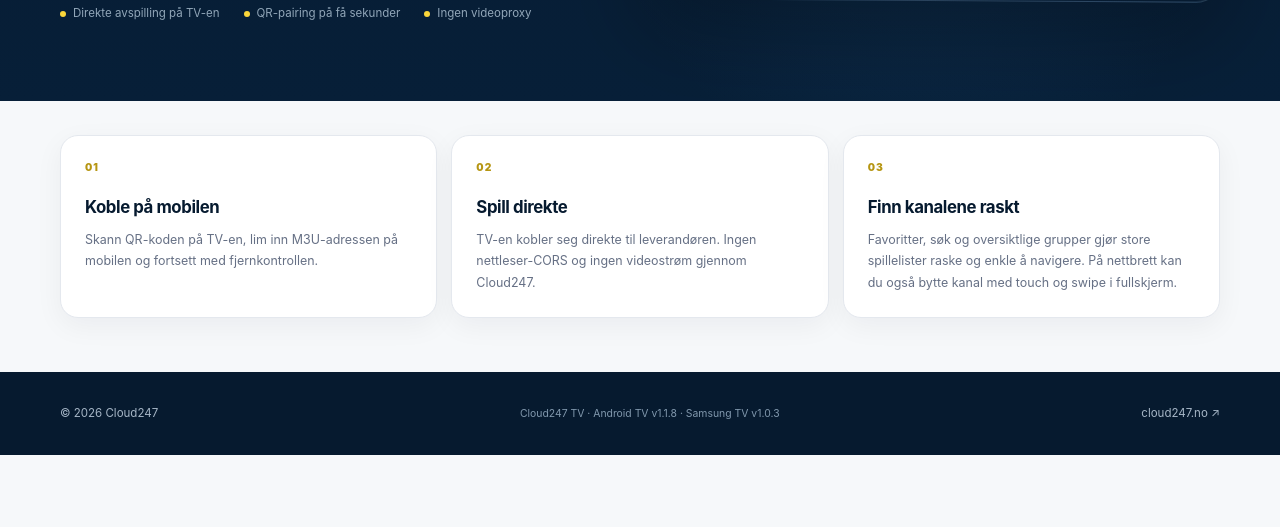
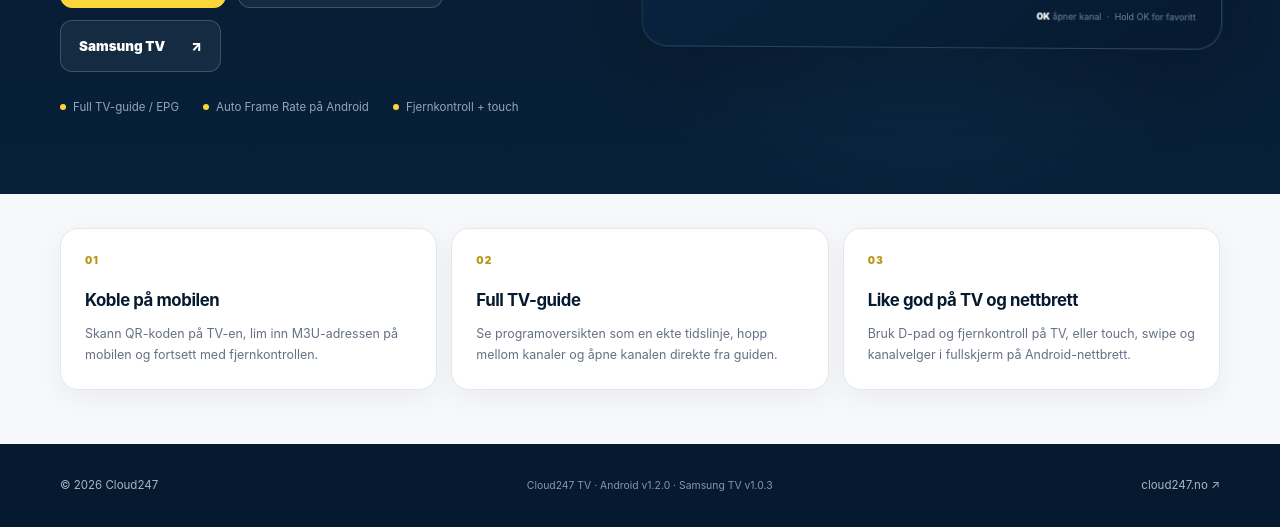
Before and after one commit to cloud247-hub/Cloud-247-TV, a plain HTML site: page index.html in a window 1280 px wide. Shown: the part 731-1258 px from the top of the page. Before the commit the page ends 1186 px from the top, so only its background shows below. Drawn offline with Linux system fonts and the light colour scheme.

Commit message:
Refresh frontend for Android v1.2.0

```diff
--- a/app.js
+++ b/app.js
@@ -10,17 +10,17 @@
       navAndroid: 'Android TV',
       navSamsung: 'Samsung TV',
       navPair: 'Koble TV',
-      nativeApp: 'ANDROID TV · v1.1.8 · SAMSUNG TV · v1.0.3',
+      nativeApp: 'ANDROID · v1.2.0 · SAMSUNG TV · v1.0.3',
       eyebrowNew: 'DIN TV · DIN SPILLELISTE',
       heroNew1: 'TV-en din.',
       heroNew2: 'Spillelisten din.',
-      leadNew: 'Cloud247 TV gir deg et ryddig TV-grensesnitt for din egen M3U-liste på Android TV og Samsung TV – med QR-pairing, favoritter, grupper og direkte avspilling fra TV-en.',
+      leadNew: 'Cloud247 TV gir deg et ryddig TV-grensesnitt for din egen M3U-liste på Android TV, Android-nettbrett og Samsung TV – med full TV-guide, favoritter, Auto Frame Rate og rask kanalnavigasjon.',
       pairTv: 'Koble TV',
-      downloadAndroid: 'Android TV',
+      downloadAndroid: 'Android TV / Tablet',
       downloadSamsung: 'Samsung TV',
-      pointDirect: 'Direkte avspilling på TV-en',
-      pointQr: 'QR-pairing på få sekunder',
-      pointLocal: 'Ingen videoproxy',
+      pointDirect: 'Full TV-guide / EPG',
+      pointQr: 'Auto Frame Rate på Android',
+      pointLocal: 'Fjernkontroll + touch',
       previewSub: 'DIN TV · DIN SPILLELISTE',
       channelsWord: 'kanaler',
       replace: 'Bytt liste',
@@ -37,26 +37,26 @@
       previewFav: 'Hold OK for favoritt',
       benefit1Title: 'Koble på mobilen',
       benefit1Text: 'Skann QR-koden på TV-en, lim inn M3U-adressen på mobilen og fortsett med fjernkontrollen.',
-      benefit2Title: 'Spill direkte',
-      benefit2Text: 'TV-en kobler seg direkte til leverandøren. Ingen nettleser-CORS og ingen videostrøm gjennom Cloud247.',
-      benefit3Title: 'Finn kanalene raskt',
-      benefit3Text: 'Favoritter, søk og oversiktlige grupper gjør store spillelister raske og enkle å navigere. På nettbrett kan du også bytte kanal med touch og swipe i fullskjerm.'
+      benefit2Title: 'Full TV-guide',
+      benefit2Text: 'Se programoversikten som en ekte tidslinje, hopp mellom kanaler og åpne kanalen direkte fra guiden.',
+      benefit3Title: 'Like god på TV og nettbrett',
+      benefit3Text: 'Bruk D-pad og fjernkontroll på TV, eller touch, swipe og kanalvelger i fullskjerm på Android-nettbrett.'
     },
     en: {
       navAndroid: 'Android TV',
       navSamsung: 'Samsung TV',
       navPair: 'Pair TV',
-      nativeApp: 'ANDROID TV · v1.1.8 · SAMSUNG TV · v1.0.3',
+      nativeApp: 'ANDROID · v1.2.0 · SAMSUNG TV · v1.0.3',
       eyebrowNew: 'YOUR TV · YOUR PLAYLIST',
       heroNew1: 'Your TV.',
       heroNew2: 'Your playlist.',
-      leadNew: 'Cloud247 TV gives you a clean TV interface for your own M3U playlist on Android TV and Samsung TV, with QR pairing, favourites, groups and direct playback on the TV.',
+      leadNew: 'Cloud247 TV gives you a clean TV interface for your own M3U playlist on Android TV, Android tablets and Samsung TV, with a full TV guide, favourites, Auto Frame Rate and fast channel navigation.',
       pairTv: 'Pair TV',
-      downloadAndroid: 'Android TV',
+      downloadAndroid: 'Android TV / Tablet',
       downloadSamsung: 'Samsung TV',
-      pointDirect: 'Direct playback on the TV',
-      pointQr: 'QR pairing in seconds',
-      pointLocal: 'No video proxy',
+      pointDirect: 'Full TV guide / EPG',
+      pointQr: 'Auto Frame Rate on Android',
+      pointLocal: 'Remote + touch',
       previewSub: 'YOUR TV · YOUR PLAYLIST',
       channelsWord: 'channels',
       replace: 'Replace list',
@@ -73,10 +73,10 @@
       previewFav: 'Hold OK for favourite',
       benefit1Title: 'Pair from your phone',
       benefit1Text: 'Scan the QR code on the TV, paste the M3U address on your phone and continue with the remote.',
-      benefit2Title: 'Play directly',
-      benefit2Text: 'The TV connects directly to the provider. No browser CORS and no video stream through Cloud247.',
-      benefit3Title: 'Find channels faster',
-      benefit3Text: 'Favourites, search and clear groups make large playlists faster and easier to navigate. On tablets, fullscreen also supports touch and swipe channel switching.'
+      benefit2Title: 'Full TV guide',
+      benefit2Text: 'Browse programmes on a real timeline, move between channels and open a channel directly from the guide.',
+      benefit3Title: 'Great on TV and tablet',
+      benefit3Text: 'Use D-pad and remote control on TV, or touch, swipe and the fullscreen channel selector on Android tablets.'
     }
   };
 
--- a/index.html
+++ b/index.html
@@ -8,7 +8,7 @@
   <title>Cloud247 TV – Android TV og Samsung TV for din egen spilleliste</title>
   <link rel="icon" href="assets/favicon.svg" type="image/svg+xml">
   <link rel="stylesheet" href="styles.css?v=2.0.0">
-  <script defer src="app.js?v=1.1.1"></script>
+  <script defer src="app.js?v=1.2.0"></script>
 </head>
 <body>
   <a class="skip-link" href="#main">Hopp til innhold</a>
@@ -39,24 +39,24 @@
       <section id="tv-apps" class="product-hero">
         <div class="shell product-hero-grid">
           <div class="product-copy">
-            <div class="version-pill"><span></span><span data-i18n="nativeApp">ANDROID TV · v1.1.8 · SAMSUNG TV · v1.0.3</span></div>
+            <div class="version-pill"><span></span><span data-i18n="nativeApp">ANDROID · v1.2.0 · SAMSUNG TV · v1.0.3</span></div>
             <p class="eyebrow" data-i18n="eyebrowNew">DIN TV · DIN SPILLELISTE</p>
             <h1>
               <span data-i18n="heroNew1">TV-en din.</span><br>
               <span class="hero-soft" data-i18n="heroNew2">Spillelisten din.</span>
             </h1>
-            <p class="lead" data-i18n="leadNew">Cloud247 TV gir deg et ryddig TV-grensesnitt for din egen M3U-liste på Android TV og Samsung TV – med QR-pairing, favoritter, grupper og direkte avspilling fra TV-en.</p>
+            <p class="lead" data-i18n="leadNew">Cloud247 TV gir deg et ryddig TV-grensesnitt for din egen M3U-liste på Android TV, Android-nettbrett og Samsung TV – med full TV-guide, favoritter, Auto Frame Rate og rask kanalnavigasjon.</p>
 
             <div class="hero-actions">
               <a class="primary-link" href="/link/"><span data-i18n="pairTv">Koble TV</span><span aria-hidden="true">→</span></a>
-              <a class="secondary-link" href="https://github.com/cloud247-hub/Cloud-247-TV/releases/tag/android-tv-v1.1.8" target="_blank" rel="noopener"><span data-i18n="downloadAndroid">Android TV</span><span aria-hidden="true">↗</span></a>
+              <a class="secondary-link" href="https://github.com/cloud247-hub/Cloud-247-TV/releases/tag/android-tv-v1.2.0" target="_blank" rel="noopener"><span data-i18n="downloadAndroid">Android TV / Tablet</span><span aria-hidden="true">↗</span></a>
               <a class="secondary-link" href="https://github.com/cloud247-hub/Cloud-247-TV/releases/tag/tizen-tv-v1.0.3" target="_blank" rel="noopener"><span data-i18n="downloadSamsung">Samsung TV</span><span aria-hidden="true">↗</span></a>
             </div>
 
             <div class="hero-points" aria-label="Funksjoner">
-              <span><i></i><span data-i18n="pointDirect">Direkte avspilling på TV-en</span></span>
-              <span><i></i><span data-i18n="pointQr">QR-pairing på få sekunder</span></span>
-              <span><i></i><span data-i18n="pointLocal">Ingen videoproxy</span></span>
+              <span><i></i><span data-i18n="pointDirect">Full TV-guide / EPG</span></span>
+              <span><i></i><span data-i18n="pointQr">Auto Frame Rate på Android</span></span>
+              <span><i></i><span data-i18n="pointLocal">Fjernkontroll + touch</span></span>
             </div>
           </div>
 
@@ -66,7 +66,7 @@
                 <div class="preview-mark" aria-hidden="true">☁</div>
                 <div><strong>CLOUD247 TV</strong><span data-i18n="previewSub">DIN TV · DIN SPILLELISTE</span></div>
               </div>
-              <span class="preview-version">v1.1.8</span>
+              <span class="preview-version">v1.2.0</span>
             </div>
 
             <div class="preview-meta">
@@ -105,13 +105,13 @@
           </article>
           <article class="benefit-card">
             <span class="benefit-number">02</span>
-            <h2 data-i18n="benefit2Title">Spill direkte</h2>
-            <p data-i18n="benefit2Text">TV-en kobler seg direkte til leverandøren. Ingen nettleser-CORS og ingen videostrøm gjennom Cloud247.</p>
+            <h2 data-i18n="benefit2Title">Full TV-guide</h2>
+            <p data-i18n="benefit2Text">Se programoversikten som en ekte tidslinje, hopp mellom kanaler og åpne kanalen direkte fra guiden.</p>
           </article>
           <article class="benefit-card">
             <span class="benefit-number">03</span>
-            <h2 data-i18n="benefit3Title">Finn kanalene raskt</h2>
-            <p data-i18n="benefit3Text">Favoritter, søk og oversiktlige grupper gjør store spillelister raske og enkle å navigere.</p>
+            <h2 data-i18n="benefit3Title">Like god på TV og nettbrett</h2>
+            <p data-i18n="benefit3Text">Bruk D-pad og fjernkontroll på TV, eller touch, swipe og kanalvelger i fullskjerm på Android-nettbrett.</p>
           </article>
         </div>
       </section>
@@ -123,7 +123,7 @@
   <footer>
     <div class="shell footer-inner">
       <span>© 2026 Cloud247</span>
-      <span class="footer-version">Cloud247 TV · Android TV v1.1.8 · Samsung TV v1.0.3</span>
+      <span class="footer-version">Cloud247 TV · Android v1.2.0 · Samsung TV v1.0.3</span>
       <a href="https://cloud247.no/">cloud247.no ↗</a>
     </div>
   </footer>
```
